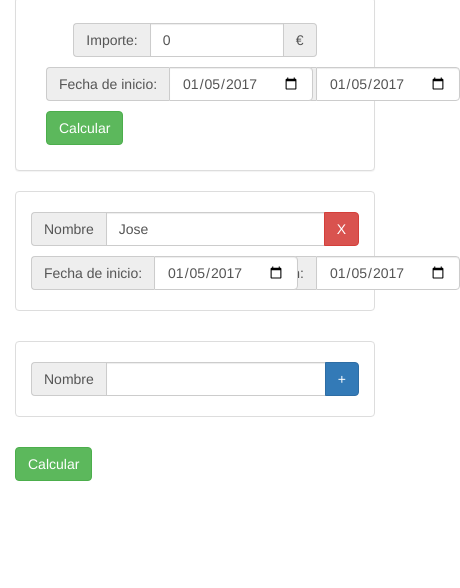
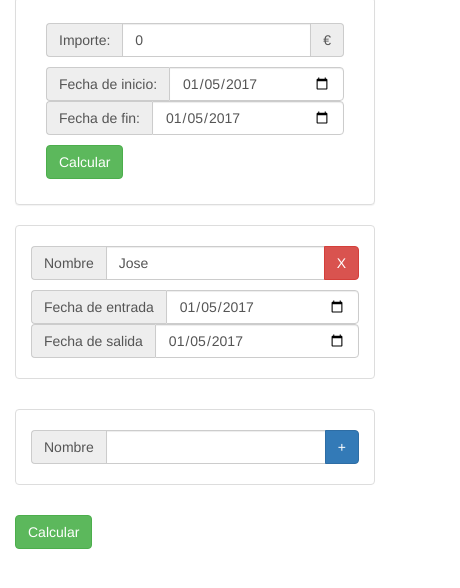
Before and after one commit to carherco/facturascalc, a plain HTML site: page index.html in a window 390 px wide. Shown: the part 82-670 px from the top of the page, 460 px wide, since content can reach past the window. Drawn offline with nearby package versions, Linux system fonts and the light colour scheme.

Commit message:
quitando maquetación para xs

```diff
--- a/index.html
+++ b/index.html
@@ -26,7 +26,7 @@
       <div class="panel panel-default col-lg-8 col-lg-offset-2">
           <div class="panel-body">
               <div class="row">
-                  <div class="col-lg-6 col-lg-offset-3 col-xs-10 col-xs-offset-1">
+                  <div class="col-lg-6 col-lg-offset-3">
                     <div class="input-group">
                       <div class="input-group-addon">Importe: </div>
                       <input type="number" class="form-control" ng-model="factura.importe">
@@ -36,13 +36,13 @@
               </div><!-- /.row -->
 
               <div class="row">
-                  <div class="col-lg-6 col-xs-6">
+                  <div class="col-lg-6">
                     <div class="input-group">
                       <div class="input-group-addon">Fecha de inicio: </div>
                       <input type="date" class="form-control" ng-model="factura.fechaini">
                     </div><!-- /input-group -->
                   </div><!-- /.col-lg-6 -->
-                  <div class="col-lg-6 col-xs-6">
+                  <div class="col-lg-6">
                     <div class="input-group">
                       <div class="input-group-addon">Fecha de fin: </div>
                       <input type="date" class="form-control" ng-model="factura.fechafin">
@@ -89,15 +89,15 @@
                       </div><!-- /.row -->
 
                       <div class="row">
-                          <div class="col-lg-6 col-xs-6">
+                          <div class="col-lg-6">
                             <div class="input-group">
-                              <div class="input-group-addon">Fecha de inicio: </div>
+                              <div class="input-group-addon">Fecha de entrada </div>
                               <input type="date" class="form-control" ng-model="miembro.fechaini">
                             </div><!-- /input-group -->
                           </div><!-- /.col-lg-6 -->
-                          <div class="col-lg-6 col-xs-6">
+                          <div class="col-lg-6">
                             <div class="input-group">
-                              <div class="input-group-addon">Fecha de fin: </div>
+                              <div class="input-group-addon">Fecha de salida </div>
                               <input type="date" class="form-control" ng-model="miembro.fechafin">
                             </div><!-- /input-group -->
                           </div><!-- /.col-lg-6 -->
```
